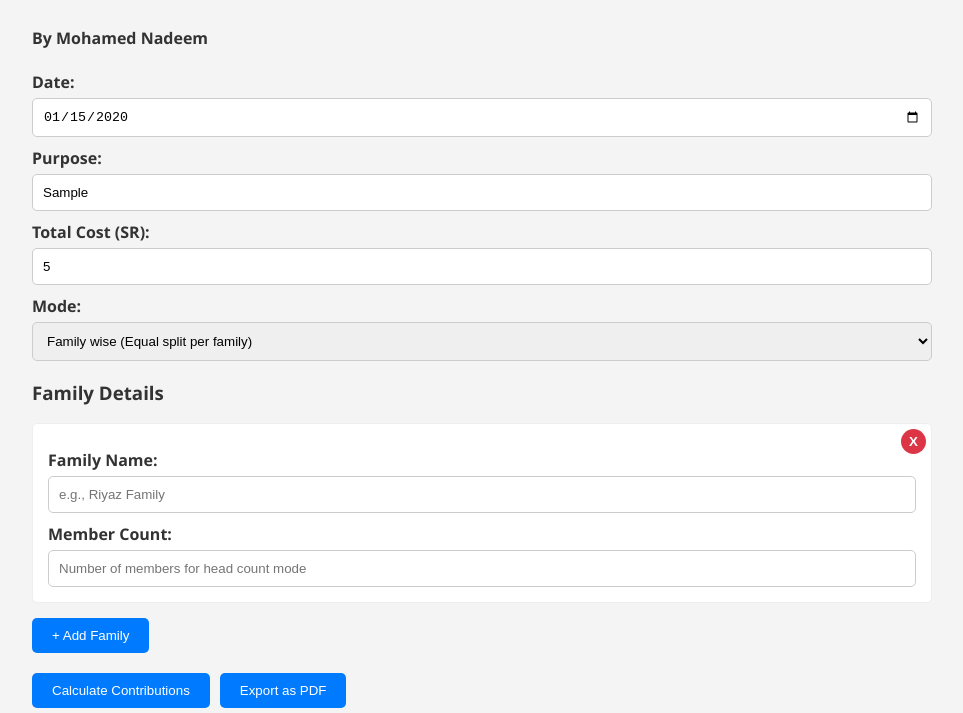
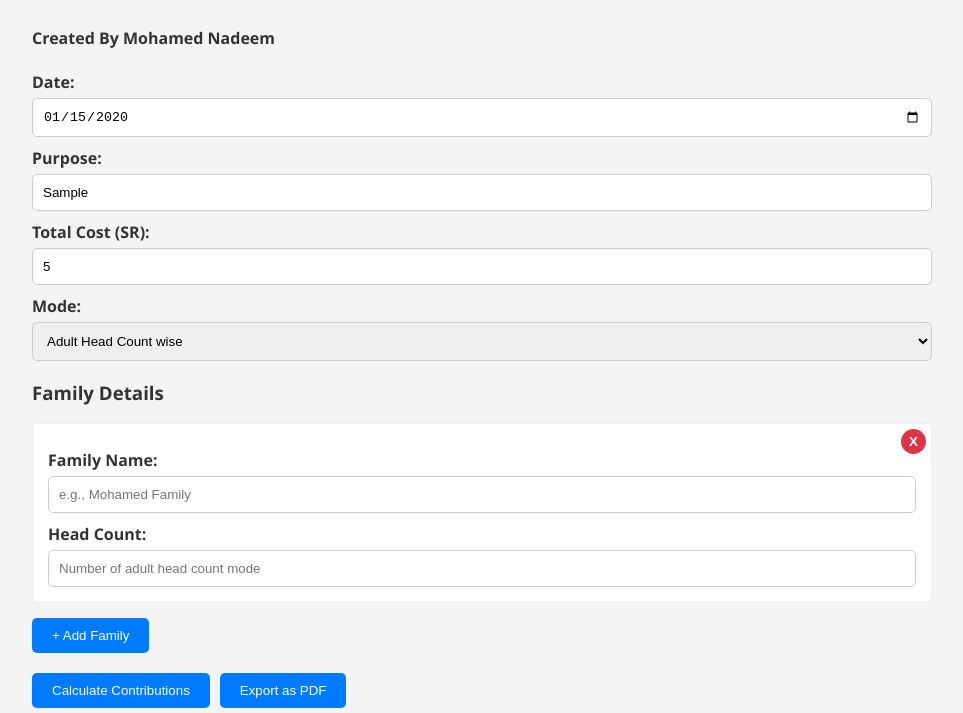
Before and after one commit to Code-and-Hack/Family-contribution-calculator, a plain HTML site: page index.html in a window 1280 px wide. Both pictures are taken after typing "2020-01-15", "Sample", "5", "Sample" into the empty fields and a click on the button "+ Add Family". Shown: the part 87-800 px from the top of the page, without its empty margins (158-1121 px from the left). Drawn offline with nearby package versions, Linux system fonts and the light colour scheme.

Commit message:
Update index.html

```diff
--- a/index.html
+++ b/index.html
@@ -122,7 +122,7 @@
 </head>
 <body>
   <h1>Contribution Calculator Deluxe ✨</h1>
-  <h4>By Mohamed Nadeem</h4>
+  <h4> Created By Mohamed Nadeem</h4>
 
   <div id="errorMessages" style="display: none;"></div>
 
@@ -131,8 +131,8 @@
   <label>Total Cost (SR): <input type="number" id="totalCost" placeholder="Enter total amount spent"/></label>
   <label>Mode:
     <select id="mode">
-      <option value="family">Family wise (Equal split per family)</option>
-      <option value="headcount">Head Count wise (Based on Member Count)</option>
+      <option value="headcount">Adult Head Count wise</option>
+      <option value="family">Family wise</option>
     </select>
   </label>
 
@@ -167,10 +167,10 @@
       div.innerHTML = `
         <button class="remove-family-btn" onclick="removeFamily(${id})" title="Remove this family">X</button>
         <label>Family Name:
-          <input type="text" id="name${id}" placeholder="e.g., Riyaz Family"/>
+          <input type="text" id="name${id}" placeholder="e.g., Mohamed Family"/>
         </label>
-        <label>Member Count:
-          <input type="number" id="count${id}" min="0" placeholder="Number of members for head count mode"/>
+        <label>Head Count:
+          <input type="number" id="count${id}" min="0" placeholder="Number of adult head count mode"/>
         </label>
         `;
       document.getElementById("familiesContainer").appendChild(div);
@@ -275,9 +275,9 @@
 
       let modeDescription = '';
       if (mode === 'family') {
-          modeDescription = 'Family wise (Equal split per family)';
+          modeDescription = 'Family wise';
       } else if (mode === 'headcount') {
-          modeDescription = 'Head Count wise (Based on Member Count)';
+          modeDescription = 'Adult Head Count wise';
       }
 
       let html = `
@@ -358,9 +358,9 @@
 
         let modeDescription = '';
         if (mode === 'family') {
-            modeDescription = 'Family wise (Equal split per family)';
+            modeDescription = 'Family wise';
         } else if (mode === 'headcount') {
-            modeDescription = 'Head Count wise (Based on Member Count)';
+            modeDescription = 'Adult Head Count wise';
         }
 
         const head = [['Name', 'Member Count', 'Contribution (SR)']];
```
